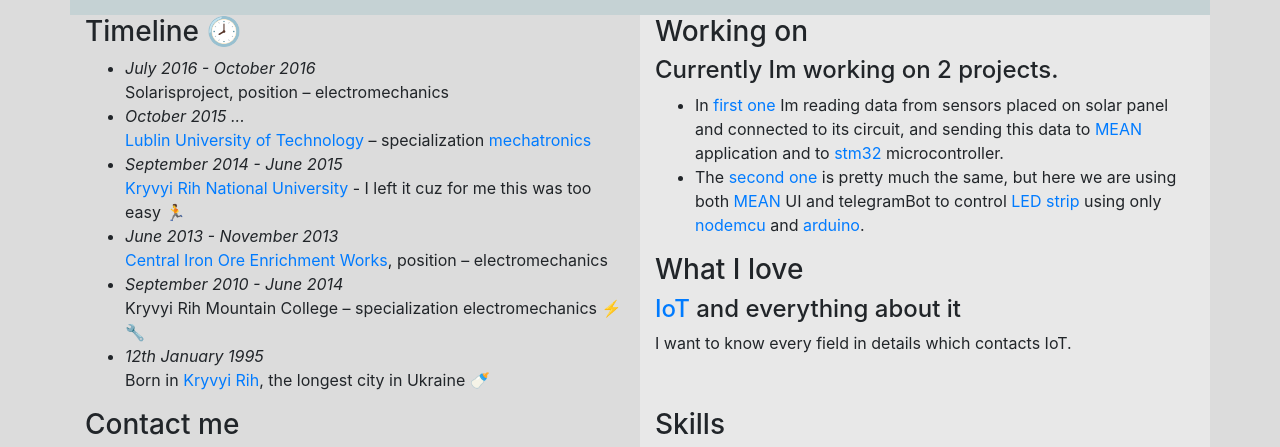
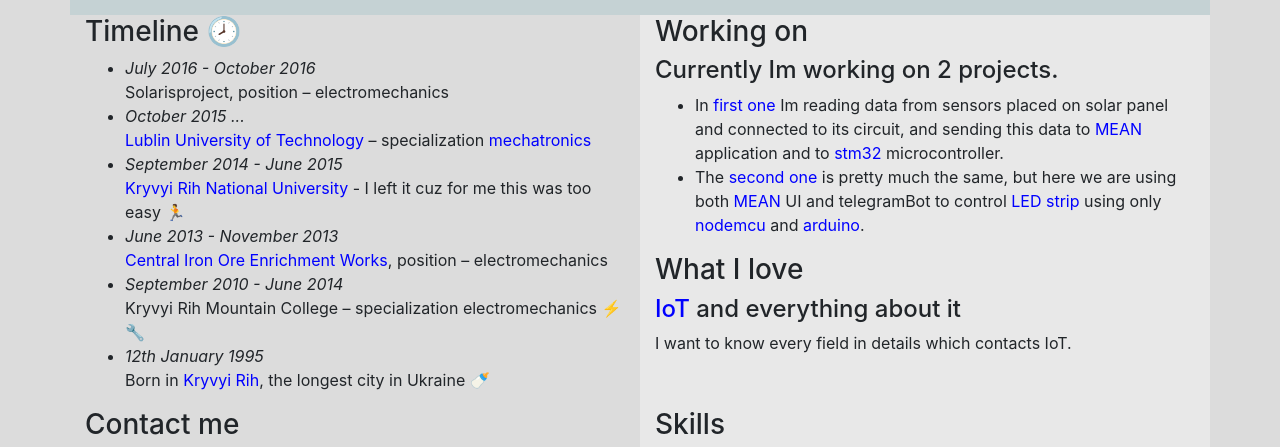
Before and after one commit to GienekGenin/homepage, a plain HTML site: page index.html in a window 1280 px wide. Shown: the part 339-786 px from the top of the page. Drawn offline with nearby package versions, Linux system fonts and the light colour scheme.

Commit message:
#22 Fixed link formating

```diff
--- a/css/index.css
+++ b/css/index.css
@@ -31,3 +31,13 @@
 .intro, .addons{
     background-color: #E8E8E8;
 }
+
+a{
+    color: blue;
+    font-style: inherit;
+}
+
+a:hover {
+    text-decoration: none;
+    color: red;
+}
```
